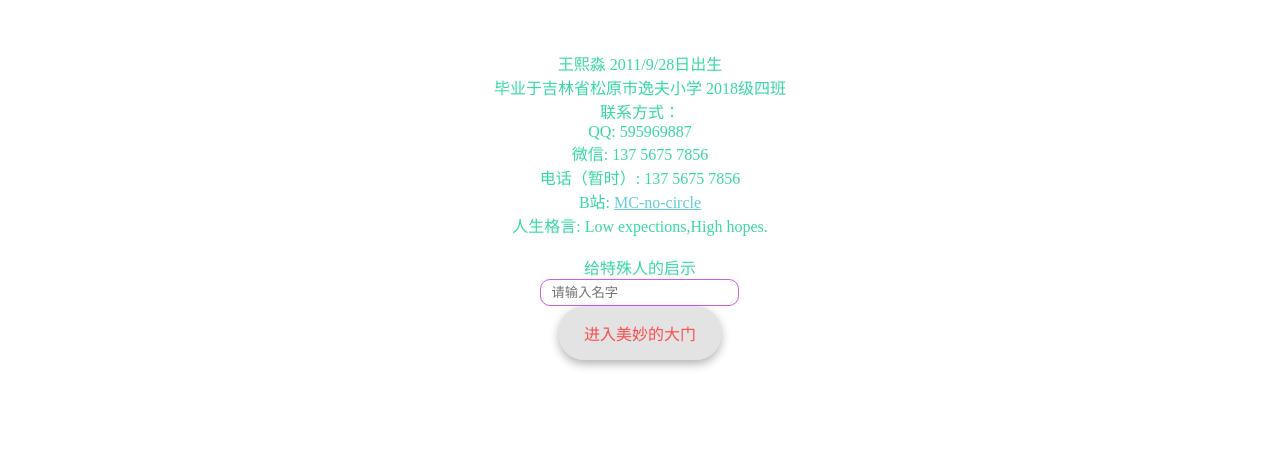
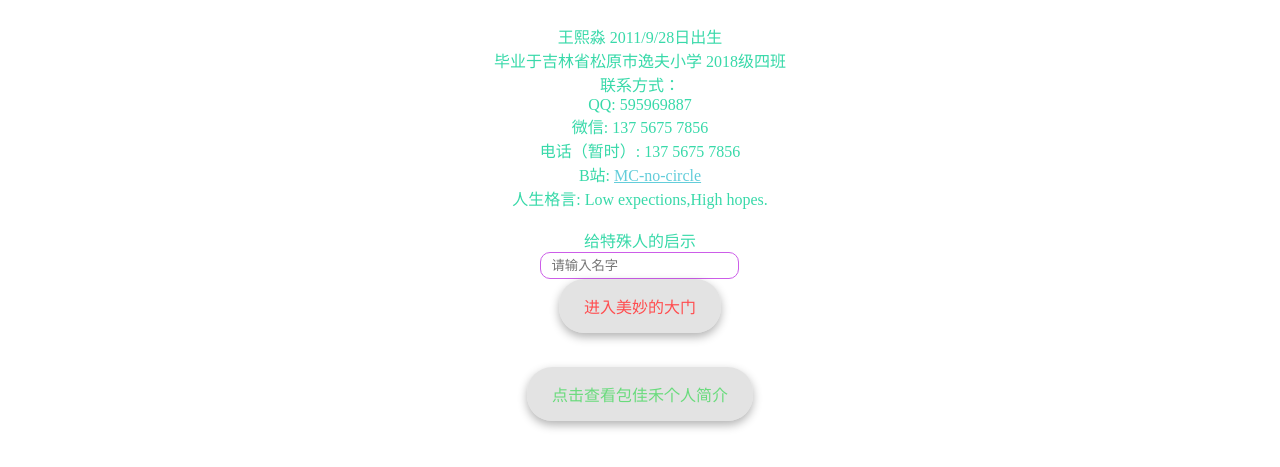
Before and after one commit to qqwxm8753000/personal-homepage, a plain HTML site: page memoirs/introduce.html in a window 1280 px wide. Shown: the part 255-722 px from the top of the page. Drawn offline with Linux system fonts and the light colour scheme; no server answers.

Commit message:
增加按钮

```diff
--- a/memoirs/introduce.html
+++ b/memoirs/introduce.html
@@ -38,9 +38,8 @@
                 给特殊人的启示 <br>
                 <input type="text" id="special" placeholder="请输入名字"> <br>
                 <button onclick="special()">进入美妙的大门</button><br><br>
-
             </p>
-
+            <button><a href="/memoirs/introduce_baojiahe.html">点击查看包佳禾个人简介</a></button>
         </div>
     </body>
 </html>
```
Also changed, not shown: memoirs/introduce_baojiahe.html (+2 -2 lines).
